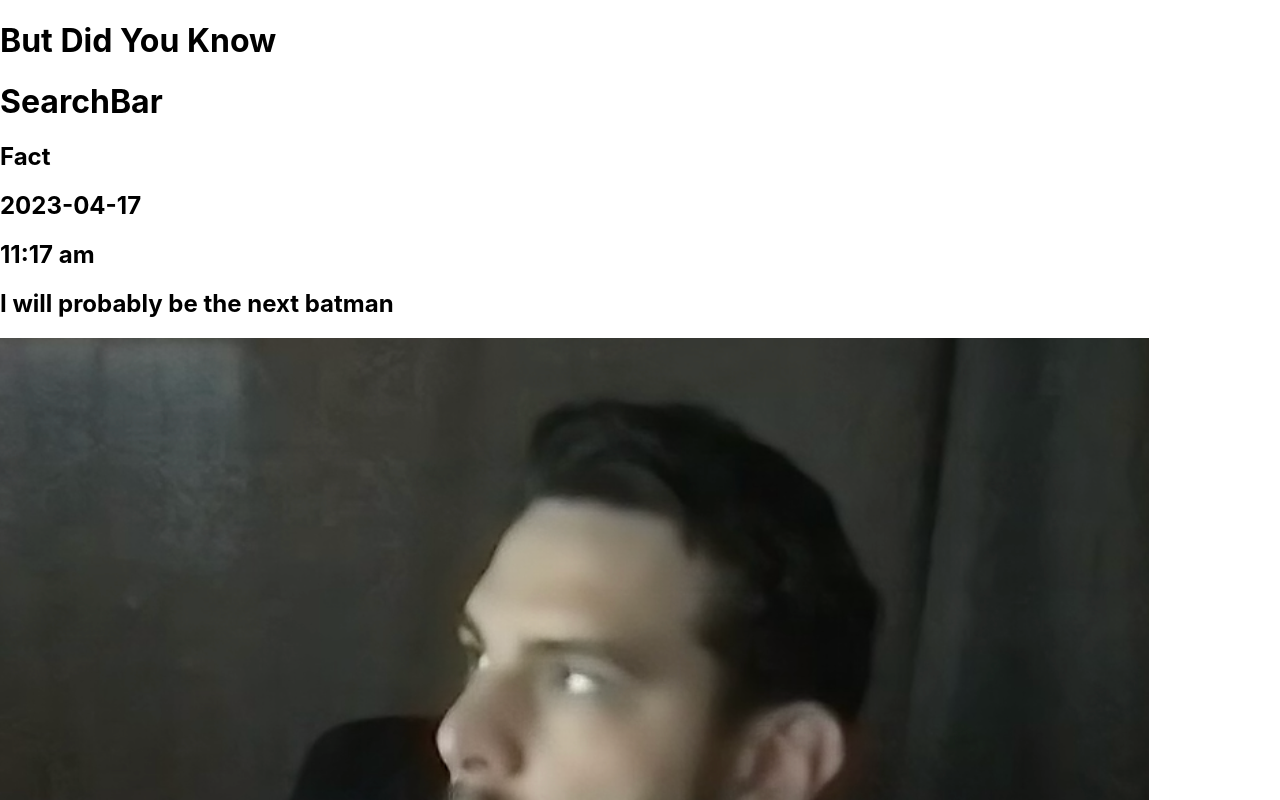
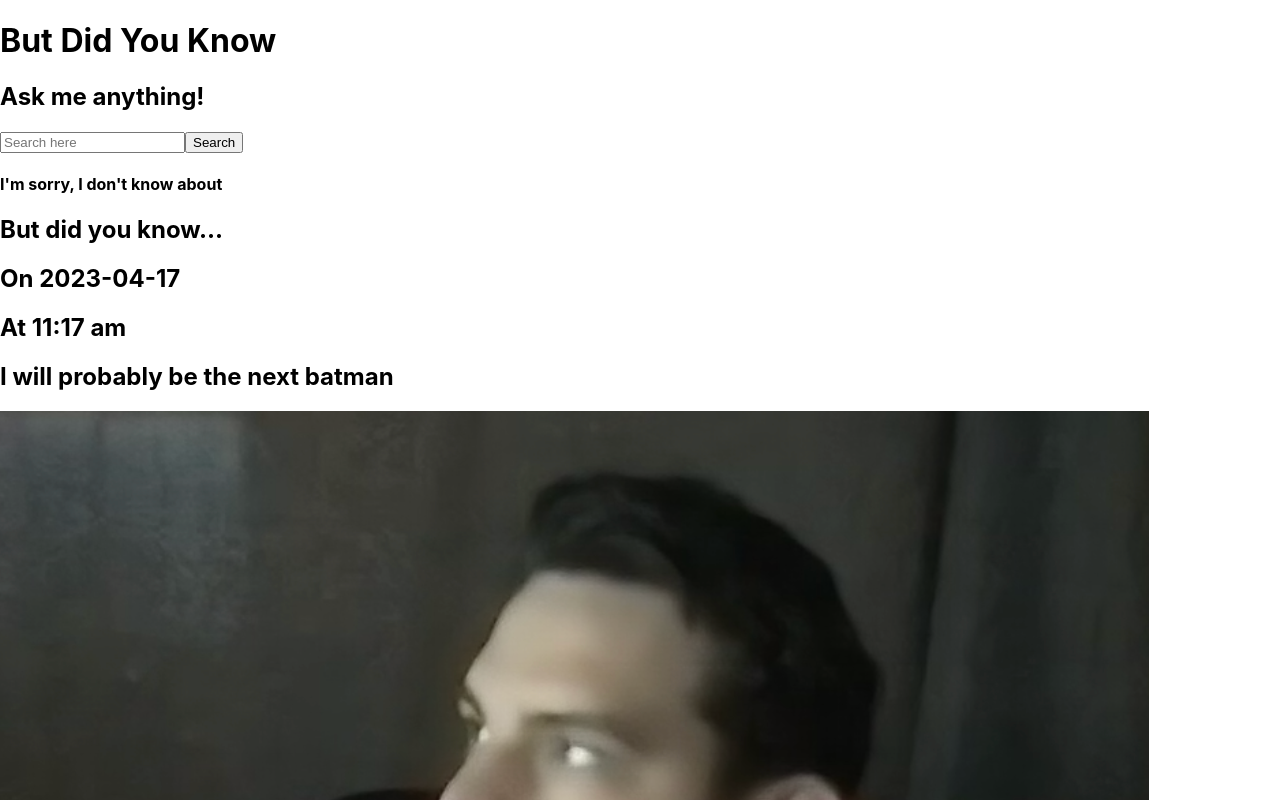
Before and after one commit to AndrewCerveny/ButDidYouKnow, a React (Create React App) app: page / in a window 1280 px wide. Shown: the top 800 px of the page. Built offline with nearby package versions, Linux system fonts and the light colour scheme.

Commit message:
Add search bar

```diff
--- a/src/components/Fact/Fact.js
+++ b/src/components/Fact/Fact.js
@@ -1,16 +1,17 @@
 import './Fact.css'
 import data from '../../assests/data'
 
-export default function Fact() {
+export default function Fact({value}) {
 
 	const randomImageIndex = Math.floor(Math.random() * 27)
 
 	return(
 		<section>
-			<h1>Fact</h1>
+			<h4>I'm sorry, I don't know about {value}</h4>
+			<h2>But did you know...</h2>
 			{console.log(data[0].image)}
-			<h2>{data[randomImageIndex].date}</h2>
-			<h2>{data[randomImageIndex].time}</h2>
+			<h2>On {data[randomImageIndex].date}</h2>
+			<h2>At {data[randomImageIndex].time}</h2>
 			<h2>{data[randomImageIndex].fact}</h2>
 			<img classname='fact-image' src={data[randomImageIndex].image} alt={randomImageIndex}/>
 		</section>
--- a/src/components/SearchBar/SearchBar.js
+++ b/src/components/SearchBar/SearchBar.js
@@ -1,7 +1,23 @@
 import './SearchBar.css'
+import { useState } from 'react'
 
 export default function SearchBar() {
-	return(
-		<h1>SearchBar</h1>
+	const [searchInput, setSearchInput] = useState("")
+
+	const handleChange = (e) => {
+		e.preventDefault();
+		setSearchInput(e.target.value);
+	}
+
+	return (
+		<form>
+			<h2>Ask me anything!</h2>
+			<input
+				type="search"
+				placeholder="Search here"
+				onChange={handleChange}
+				value={searchInput} />
+				<button type="submit">Search</button>
+		</form>
 	)
 }
```
